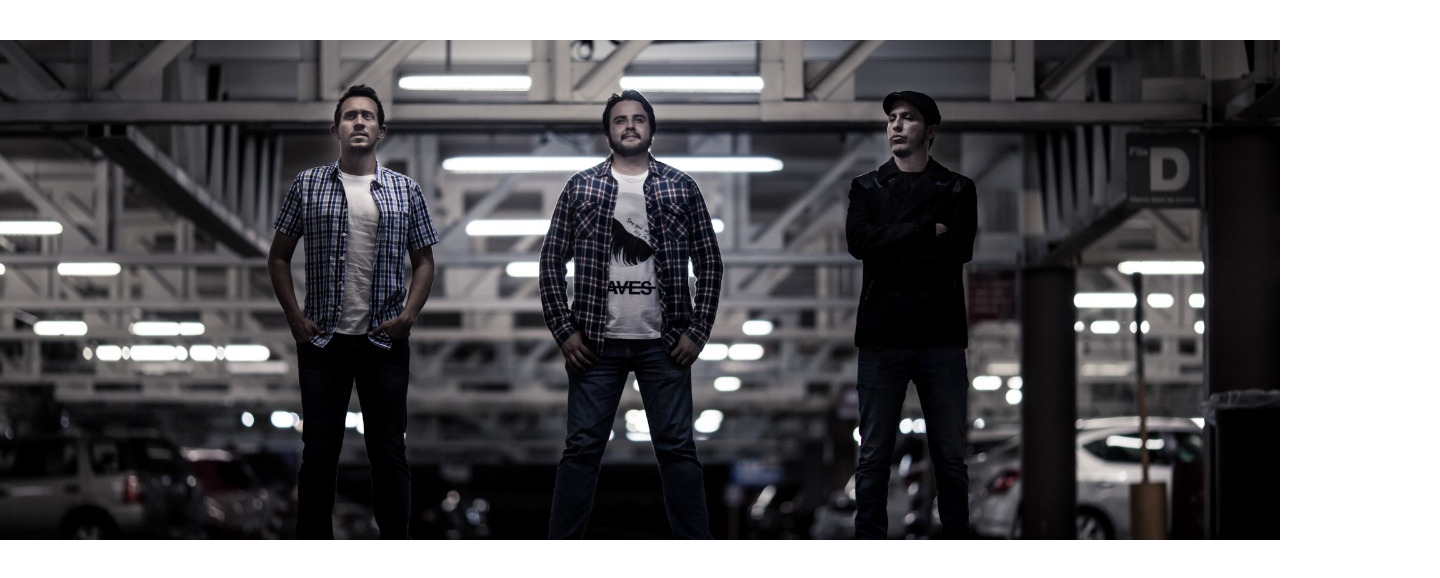
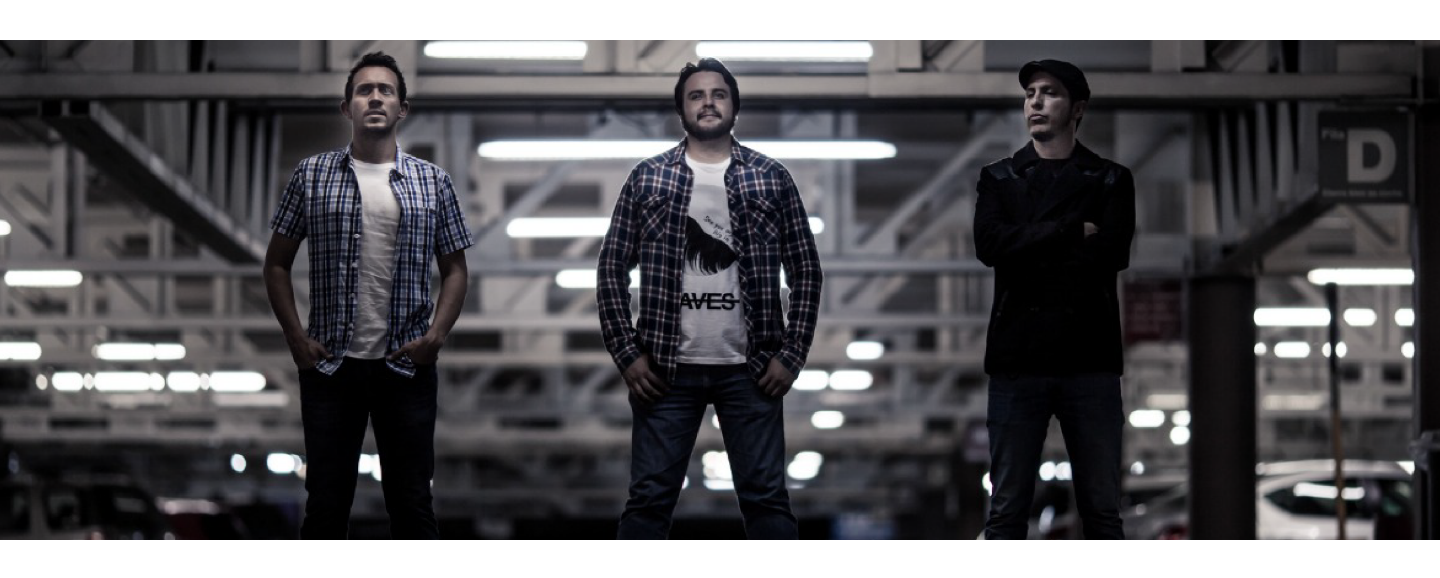
Before and after one commit to Fran-Torres/Indiana-Volker, a React (Create React App) app in the folder indiana-volker/: page / in a window 1280 px wide. Shown: the top 578 px of the page, 1440 px wide, since content can reach past the window. Built offline with nearby package versions, Linux system fonts and the light colour scheme.

Commit message:
Cambio de imagen
Recorte la imagen para que no tuvieramos pedos

```diff
--- a/indiana-volker/src/App.js
+++ b/indiana-volker/src/App.js
@@ -8,8 +8,8 @@ import Image from 'react-bootstrap/Image'
 function App() {
   return (
     <>
-      <div className="banerselector" id="main-banner" >
-            <img className="banner" alt="banner" src="./IV_background.jpg" fluid />
+      <div className="bannerselector" id="main-banner" >
+            <img className="banner" alt="banner" src="./IV_background.png" fluid />
             <div className="main-banner_data s-center">
             </div>
           </div>
```
Also changed, not shown: indiana-volker/public/IV_background.jpg (deleted), indiana-volker/public/IV_background.png (added).
